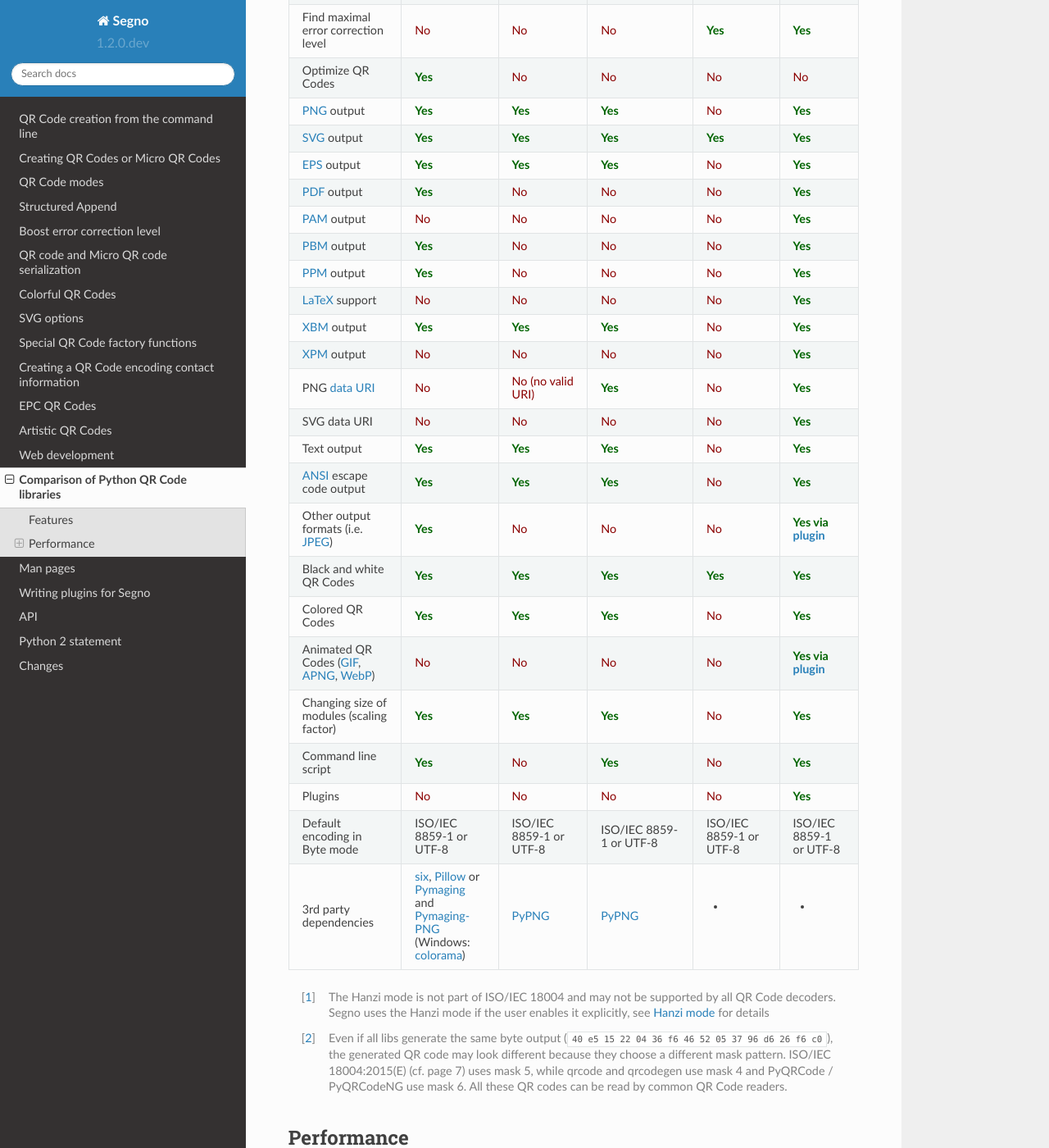
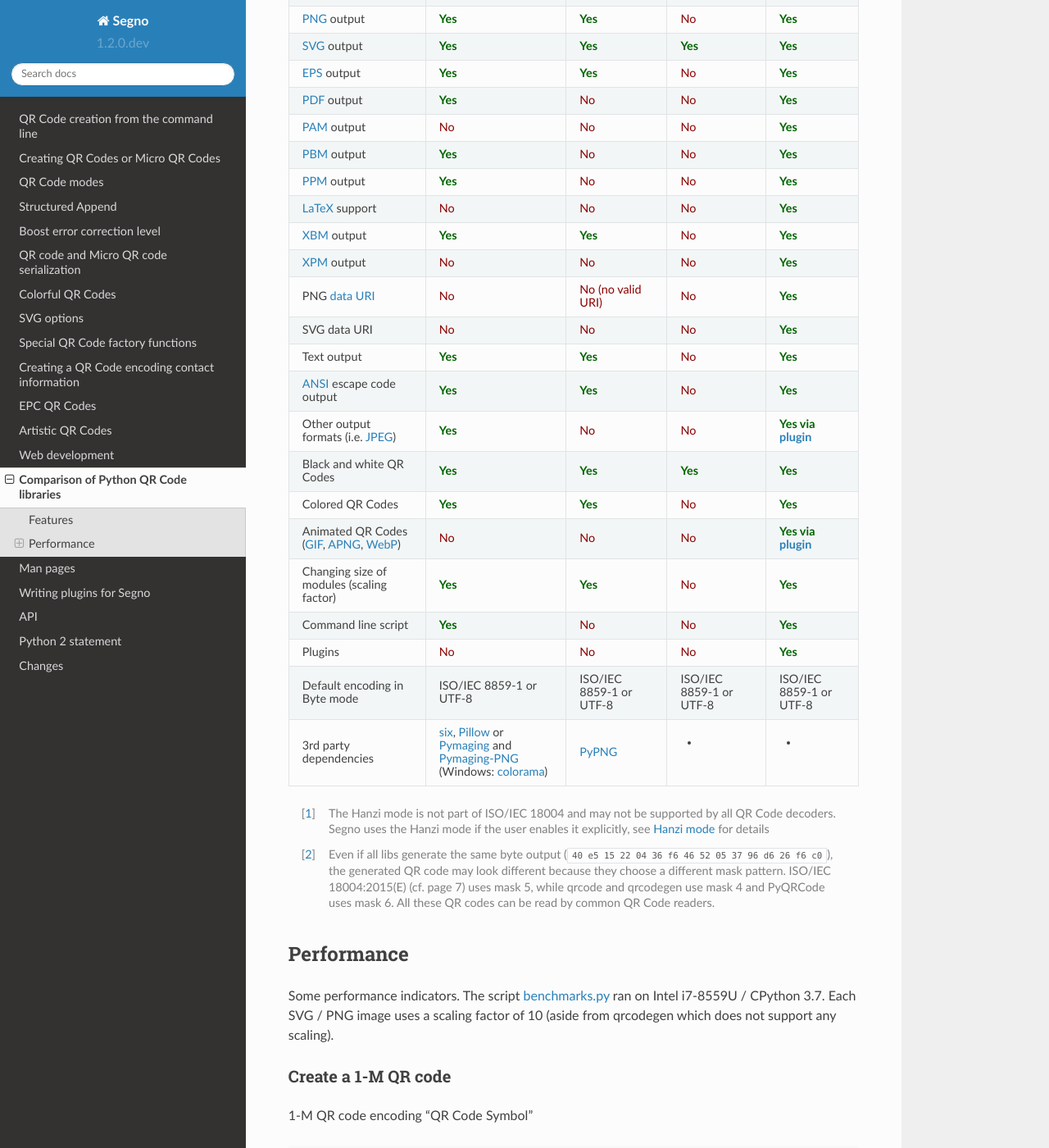
Before and after one commit to heuer/segno, a Sphinx documentation site: the page built from docs/comparison-qrcode-libs.rst, in a window 1280 px wide and 1400 px high, scrolled down 1046 px. Shown: the whole window at 82% size. Built offline with Sphinx 7.4.7 and the Read the Docs theme 2.0.0, drawn with Linux system fonts in a browser that asks for light colours; the version number is read from the project's files by our own code; some of the changed text lies outside the part shown.

Commit message:
Removed PyQRCodeNG from benchmarks / docs

```diff
--- a/docs/comparison-qrcode-libs.rst
+++ b/docs/comparison-qrcode-libs.rst
@@ -11,56 +11,56 @@ Features
 .. table::
     :class: pylib-comparison
 
-    ================================================================    =====================    ===================    ===================    ======================    ========
-    Description                                                         `qrcode`_                `PyQRCode`_            `PyQRCodeNG`_          `qrcodegen`_              `Segno`_
-    ================================================================    =====================    ===================    ===================    ======================    ========
-    Library license                                                     `BSD`_                   `BSD`_                 `BSD`_                 `MIT`_                    `BSD`_
-    Library version                                                     6.1                      1.2.1                  1.3.6                  1.6.0                     |version|
-    Mode Numeric                                                        Yes                      Yes                    Yes                    Yes                       Yes
-    Mode Alphanumeric                                                   Yes                      Yes                    Yes                    Yes                       Yes
-    Mode Byte                                                           Yes                      Yes                    Yes                    Yes                       Yes
-    Mode Kanji                                                          No                       Yes                    Yes                    Yes                       Yes
-    Mode ECI                                                            No                       No                     No                     Yes                       Yes
-    Mode FNC1                                                           No                       No                     No                     No                        No
-    Mode Structured Append                                              No                       No                     No                     No                        Yes
-    Mode Hanzi [1]_                                                     No                       No                     No                     No                        Yes
-    Mixing modes                                                        Yes                      No                     No                     Yes                       Yes
-    QR Codes version 1 - 40                                             Yes                      Yes                    Yes                    Yes                       Yes
-    Micro QR Codes version M1 - M4                                      No                       No                     No                     No                        Yes
-    Output acc. to ISO/IEC 18004:2015(E) Fig. 1 |br| |ISO 1-M| [2]_     No |br| |qrcode 1-M|     No |br| |pyqr 1-M|     No |br| |pyqr 1-M|     No |br| |qrcode 1-M|      Yes |br| |segno 1-M|
-    Output acc. to ISO/IEC 18004:2015(E) Fig. 2 |br| |ISO M2-L|         -                        -                      -                      -                         Yes |br| |segno M2-L|
-    Find maximal error correction level                                 No                       No                     No                     Yes                       Yes
-    Optimize QR Codes                                                   Yes                      No                     No                     No                        No
-    `PNG`_ output                                                       Yes                      Yes                    Yes                    No                        Yes
-    `SVG`_ output                                                       Yes                      Yes                    Yes                    Yes                       Yes
-    `EPS`_ output                                                       Yes                      Yes                    Yes                    No                        Yes
-    `PDF`_ output                                                       Yes                      No                     No                     No                        Yes
-    `PAM`_ output                                                       No                       No                     No                     No                        Yes
-    `PBM`_ output                                                       Yes                      No                     No                     No                        Yes
-    `PPM`_ output                                                       Yes                      No                     No                     No                        Yes
-    `LaTeX`_ support                                                    No                       No                     No                     No                        Yes
-    `XBM`_ output                                                       Yes                      Yes                    Yes                    No                        Yes
-    `XPM`_ output                                                       No                       No                     No                     No                        Yes
-    PNG `data URI`_                                                     No                       No (no valid URI)      Yes                    No                        Yes
-    SVG data URI                                                        No                       No                     No                     No                        Yes
-    Text output                                                         Yes                      Yes                    Yes                    No                        Yes
-    `ANSI`_ escape code output                                          Yes                      Yes                    Yes                    No                        Yes
-    Other output formats (i.e. `JPEG`_)                                 Yes                      No                     No                     No                        Yes via `plugin`_
-    Black and white QR Codes                                            Yes                      Yes                    Yes                    Yes                       Yes
-    Colored QR Codes                                                    Yes                      Yes                    Yes                    No                        Yes
-    Animated QR Codes (`GIF`_, `APNG`_, `WebP`_)                        No                       No                     No                     No                        Yes via `plugin`_
-    Changing size of modules (scaling factor)                           Yes                      Yes                    Yes                    No                        Yes
-    Command line script                                                 Yes                      No                     Yes                    No                        Yes
-    Plugins                                                             No                       No                     No                     No                        Yes
-    Default encoding in Byte mode                                       ISO/IEC 8859-1           ISO/IEC 8859-1         ISO/IEC 8859-1         ISO/IEC 8859-1            ISO/IEC 8859-1
-                                                                        or UTF-8                 or UTF-8               or UTF-8               or UTF-8                  or UTF-8
-    3rd party dependencies                                              `six`_,                  `PyPNG`_               `PyPNG`_               -                         -
+    ================================================================    =====================    ===================    ======================    ========
+    Description                                                         `qrcode`_                `PyQRCode`_            `qrcodegen`_              `Segno`_
+    ================================================================    =====================    ===================    ======================    ========
+    Library license                                                     `BSD`_                   `BSD`_                 `MIT`_                    `BSD`_
+    Library version                                                     6.1                      1.2.1                  1.6.0                     |version|
+    Mode Numeric                                                        Yes                      Yes                    Yes                       Yes
+    Mode Alphanumeric                                                   Yes                      Yes                    Yes                       Yes
+    Mode Byte                                                           Yes                      Yes                    Yes                       Yes
+    Mode Kanji                                                          No                       Yes                    Yes                       Yes
+    Mode ECI                                                            No                       No                     Yes                       Yes
+    Mode FNC1                                                           No                       No                     No                        No
+    Mode Structured Append                                              No                       No                     No                        Yes
+    Mode Hanzi [1]_                                                     No                       No                     No                        Yes
+    Mixing modes                                                        Yes                      No                     Yes                       Yes
+    QR Codes version 1 - 40                                             Yes                      Yes                    Yes                       Yes
+    Micro QR Codes version M1 - M4                                      No                       No                     No                        Yes
+    Output acc. to ISO/IEC 18004:2015(E) Fig. 1 |br| |ISO 1-M| [2]_     No |br| |qrcode 1-M|     No |br| |pyqr 1-M|     No |br| |qrcode 1-M|      Yes |br| |segno 1-M|
+    Output acc. to ISO/IEC 18004:2015(E) Fig. 2 |br| |ISO M2-L|         -                        -                      -                         Yes |br| |segno M2-L|
+    Find maximal error correction level                                 No                       No                     Yes                       Yes
+    Optimize QR Codes                                                   Yes                      No                     No                        No
+    `PNG`_ output                                                       Yes                      Yes                    No                        Yes
+    `SVG`_ output                                                       Yes                      Yes                    Yes                       Yes
+    `EPS`_ output                                                       Yes                      Yes                    No                        Yes
+    `PDF`_ output                                                       Yes                      No                     No                        Yes
+    `PAM`_ output                                                       No                       No                     No                        Yes
+    `PBM`_ output                                                       Yes                      No                     No                        Yes
+    `PPM`_ output                                                       Yes                      No                     No                        Yes
+    `LaTeX`_ support                                                    No                       No                     No                        Yes
+    `XBM`_ output                                                       Yes                      Yes                    No                        Yes
+    `XPM`_ output                                                       No                       No                     No                        Yes
+    PNG `data URI`_                                                     No                       No (no valid URI)      No                        Yes
+    SVG data URI                                                        No                       No                     No                        Yes
+    Text output                                                         Yes                      Yes                    No                        Yes
+    `ANSI`_ escape code output                                          Yes                      Yes                    No                        Yes
+    Other output formats (i.e. `JPEG`_)                                 Yes                      No                     No                        Yes via `plugin`_
+    Black and white QR Codes                                            Yes                      Yes                    Yes                       Yes
+    Colored QR Codes                                                    Yes                      Yes                    No                        Yes
+    Animated QR Codes (`GIF`_, `APNG`_, `WebP`_)                        No                       No                     No                        Yes via `plugin`_
+    Changing size of modules (scaling factor)                           Yes                      Yes                    No                        Yes
+    Command line script                                                 Yes                      No                     No                        Yes
+    Plugins                                                             No                       No                     No                        Yes
+    Default encoding in Byte mode                                       ISO/IEC 8859-1           ISO/IEC 8859-1         ISO/IEC 8859-1            ISO/IEC 8859-1
+                                                                        or UTF-8                 or UTF-8               or UTF-8                  or UTF-8
+    3rd party dependencies                                              `six`_,                  `PyPNG`_               -                         -
                                                                         `Pillow`_ or
                                                                         `Pymaging`_ and
                                                                         `Pymaging-PNG`_
                                                                         (Windows:
                                                                         `colorama`_)
-    ================================================================    =====================    ===================    ===================    ======================    ========
+    ================================================================    =====================    ===================    ======================    ========
 
 .. [1] The Hanzi mode is not part of ISO/IEC 18004 and may not be supported by all QR Code decoders.
        Segno uses the Hanzi mode if the user enables it explicitly, see :ref:`hanzi-mode` for details
@@ -68,7 +68,7 @@ Features
 .. [2] Even if all libs generate the same byte output (``40 e5 15 22 04 36 f6 46 52 05 37 96 d6 26 f6 c0``),
        the generated QR code may look different because they choose a different mask pattern.
        ISO/IEC 18004:2015(E) (cf. page 7) uses mask 5, while qrcode and qrcodegen use mask 4 and
-       PyQRCode / PyQRCodeNG use mask 6. All these QR codes can be read by common QR Code readers.
+       PyQRCode uses mask 6. All these QR codes can be read by common QR Code readers.
 
 
 Performance
@@ -79,7 +79,7 @@ Intel i7-8559U / CPython 3.7. Each SVG / PNG image uses a
 scaling factor of 10 (aside from qrcodegen which does not support any scaling).
 
 
-Create a 1-M QR Code
+Create a 1-M QR code
 ~~~~~~~~~~~~~~~~~~~~
 
 1-M QR code encoding "QR Code Symbol"
@@ -88,7 +88,7 @@ Create a 1-M QR Code
     :alt: Chart showing the results of creating a 1-M QR code.
 
 
-Create a 7-Q QR Code
+Create a 7-Q QR code
 ~~~~~~~~~~~~~~~~~~~~
 
 7-Q QR code encoding "QR Code Symbol"
@@ -97,7 +97,7 @@ Create a 7-Q QR Code
     :alt: Chart showing the results of creating a 7-Q QR code.
 
 
-Create a 30-H QR Code
+Create a 30-H QR code
 ~~~~~~~~~~~~~~~~~~~~~
 
 30-H QR code encoding "QR Code Symbol"
@@ -106,7 +106,7 @@ Create a 30-H QR Code
     :alt: Chart showing the results of creating a 30-H QR code.
 
 
-Create a QR Code and serialize it as SVG
+Create a QR code and serialize it as SVG
 ~~~~~~~~~~~~~~~~~~~~~~~~~~~~~~~~~~~~~~~~
 
 Create a QR code 1-M "QR Code Symbol" and serialize it as SVG document.
@@ -116,7 +116,7 @@ Create a QR code 1-M "QR Code Symbol" and serialize it as SVG document.
     :alt: Chart showing the results of creating a 1-M QR code and export it as SVG image.
 
 
-Create a QR Code and serialize it as PNG
+Create a QR code and serialize it as PNG
 ~~~~~~~~~~~~~~~~~~~~~~~~~~~~~~~~~~~~~~~~
 
 Create a QR code 1-M "QR Code Symbol" and serialize it as PNG image.
@@ -126,32 +126,32 @@ Create a QR code 1-M "QR Code Symbol" and serialize it as PNG image.
 
 
 .. |ISO 1-M| image:: _static/iso_fig1_1m.png
-    :alt: 1-M QR Code encoding 'QR Code Symbol'
+    :alt: 1-M QR code encoding 'QR Code Symbol'
     :width: 63
     :height: 63
 
 .. |ISO M2-L| image:: _static/iso_fig2_m2l.png
-    :alt: M2-L Symbol encoding '01234567'
+    :alt: M2-L Micro QR code encoding '01234567'
     :width: 52
     :height: 52
 
 .. |qrcode 1-M| image:: _static/iso_fig1_1m_qrcode.png
-    :alt: 1-M QR Code encoding 'QR Code Symbol' using mask 4
+    :alt: 1-M QR code encoding 'QR Code Symbol' using mask 4
     :width: 63
     :height: 63
 
 .. |pyqr 1-M| image:: _static/iso_fig1_1m_pyqr.png
-    :alt: 1-M QR Code encoding 'QR Code Symbol' using mask 6
+    :alt: 1-M QR code encoding 'QR Code Symbol' using mask 6
     :width: 63
     :height: 63
 
 .. |segno 1-M| image:: _static/iso_fig1_1m_segno.png
-    :alt: 1-M QR Code encoding 'QR Code Symbol' using mask 5
+    :alt: 1-M QR code encoding 'QR Code Symbol' using mask 5
     :width: 63
     :height: 63
 
 .. |segno M2-L| image:: _static/iso_fig2_m2l_segno.png
-    :alt: M2-L Symbol encoding '01234567'
+    :alt: M2-L Micro QR code encoding '01234567'
     :width: 52
     :height: 52
 
--- a/docs/web-development.rst
+++ b/docs/web-development.rst
@@ -54,7 +54,7 @@ Embed SVG QR codes into HTML
 Since HTML5 supports SVG directly, it's also possible to embed the
 generated SVG directly into a template.
 
-Create the QR code and the SVG within the Flask view and use the
+Create the QR code within the Flask view and use the
 :py:func:`segno.QRCode.svg_inline()` method in conjunction with the Jinja
 ``|safe`` filter.
 
--- a/noxfile.py
+++ b/noxfile.py
@@ -89,7 +89,7 @@ def benchmarks(session):
     """\
     Run the benchmarks and create the charts.
     """
-    session.install('qrcode', 'Pillow', 'pyqrcode', 'pypng', 'pyqrcodeng', 'qrcodegen', 'pygal')
+    session.install('qrcode', 'Pillow', 'pyqrcode', 'pypng', 'qrcodegen', 'pygal')
     session.install('.')
     sandbox_dir = os.path.join(os.path.dirname(__file__), 'sandbox')
     session.run('python', os.path.join(sandbox_dir, 'benchmarks.py'))
```
Also changed, not shown: docs/_static/chart_create_1m.svg, docs/_static/chart_create_30h.svg, docs/_static/chart_create_7q.svg, docs/_static/chart_png.svg, docs/_static/chart_svg.svg, 2 other files.
